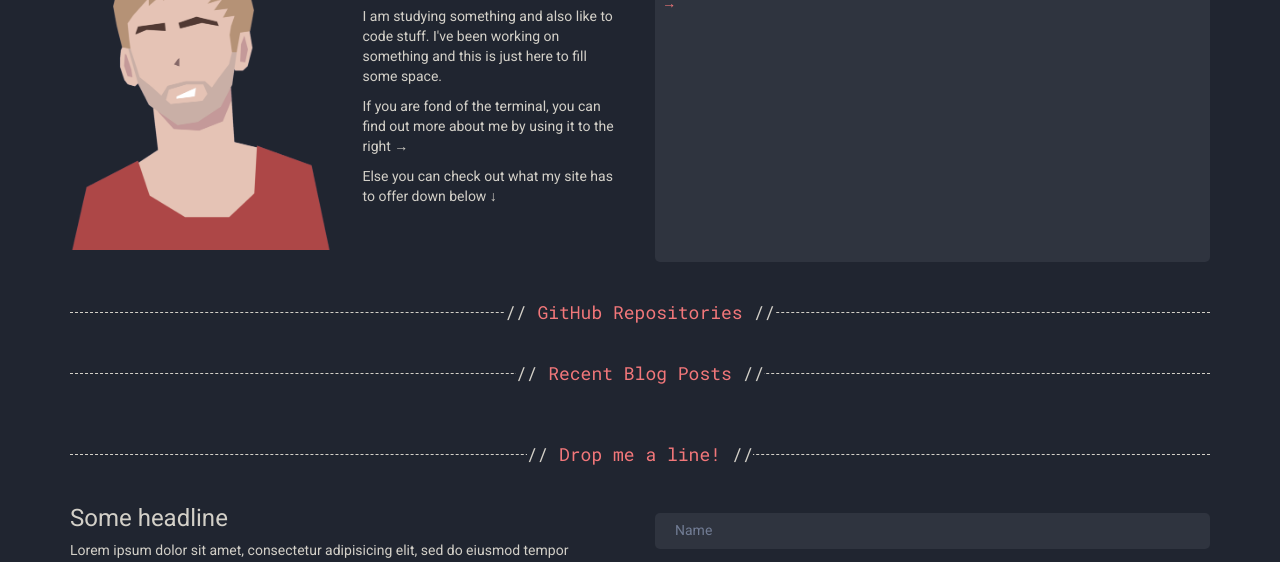
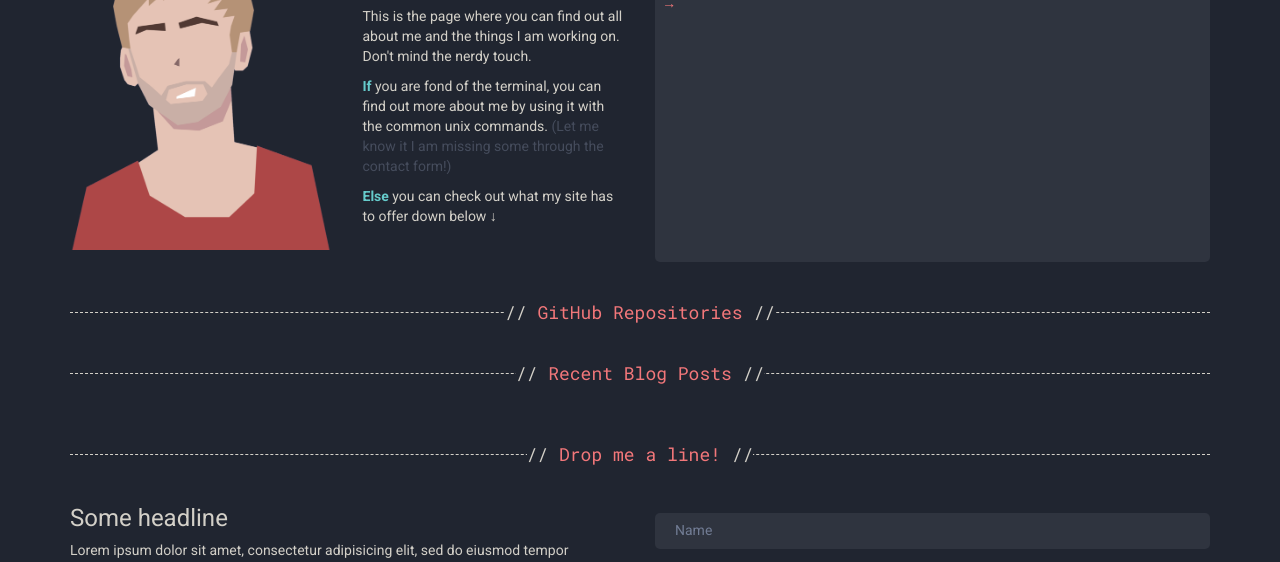
Before and after one commit to Algram/rphl.io, a website: page index.html in a window 1280 px wide. Shown: the part 131-693 px from the top of the page. Drawn offline with Linux system fonts and the light colour scheme; files that its build step writes are made by us from their sources; no server answers.

Commit message:
Updated hero text

```diff
--- a/index.html
+++ b/index.html
@@ -35,9 +35,12 @@
       </div>
       <div class="col-xs-12 col-sm-9 col-md-3">
         <h1>Hi, I am Raphael.</h1>
-        <p>I am studying something and also like to code stuff. I've been working on something and this is just here to fill some space.</p>
-        <p>If you are fond of the terminal, you can find out more about me by using it to the right →</p>
-        <p>Else you can check out what my site has to offer down below ↓</p>
+        <p>This is the page where you can find out all about me and the things I am working on. Don't mind the nerdy touch.</p>
+        <p>
+          <span class="bold">If</span> you are fond of the terminal, you can find out more about me by using it with the common unix commands.
+          <span class="whisper">(Let me know it I am missing some through the contact form!)</span>
+        </p>
+        <p><span class="bold">Else</span> you can check out what my site has to offer down below ↓</p>
       </div>
       <div class="col-md-6">
         <div id="terminal">
--- a/stylesheets/style.scss
+++ b/stylesheets/style.scss
@@ -24,6 +24,15 @@ body {
 
 .avatar {
   margin-top: 0px;
+}
+
+.bold {
+  color: $teal;
+  font-weight: bold;
+}
+
+.whisper {
+  color: lighten($component-bg, 10%);
 }
 
 h1 {
```
Also changed, not shown: dist/style.css.
